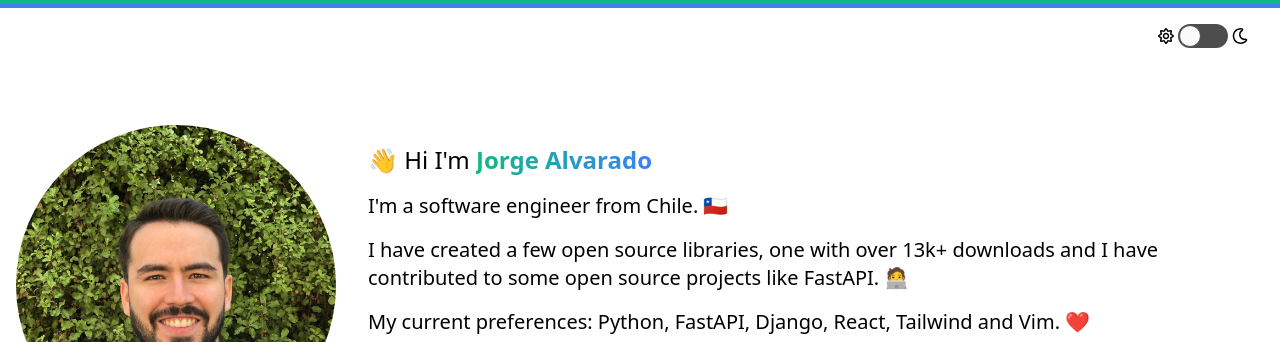
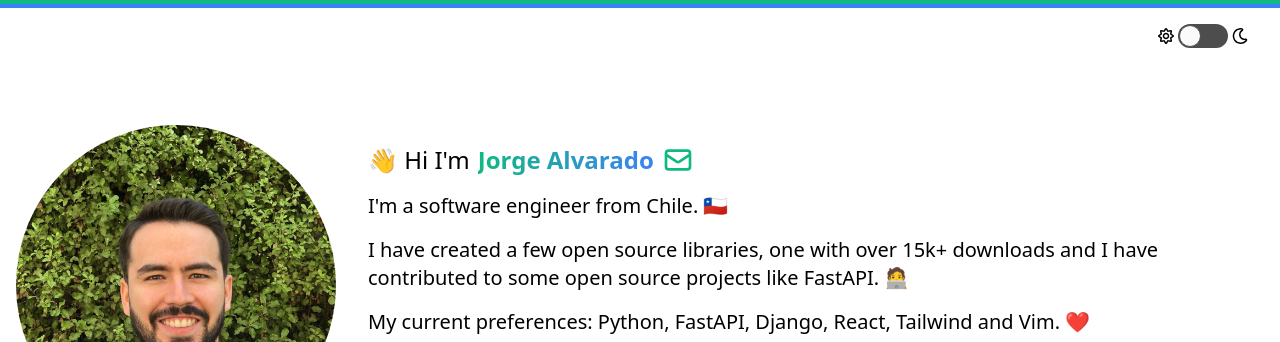
Before and after one commit to jalvaradosegura/jorgealvarado-me, a React (Create React App) app: page / in a window 1280 px wide. Shown: the top 342 px of the page. Built offline with nearby package versions, Linux system fonts and the light colour scheme.

Commit message:
Add email button

```diff
--- a/src/components/BioText.js
+++ b/src/components/BioText.js
@@ -1,19 +1,41 @@
 import BioSocialIcons from "./BioSocialIcons"
+
+const EmailSVG = () => {
+  return (
+    <svg
+      xmlns="http://www.w3.org/2000/svg"
+    className="h-8 w-8 text-primary ml-2 hover:text-secondary cursor-pointer"
+      fill="none"
+      viewBox="0 0 24 24"
+      stroke="currentColor"
+      stroke-width="2"
+    >
+      <path
+        stroke-linecap="round"
+        stroke-linejoin="round"
+        d="M3 8l7.89 5.26a2 2 0 002.22 0L21 8M5 19h14a2 2 0 002-2V7a2 2 0 00-2-2H5a2 2 0 00-2 2v10a2 2 0 002 2z"
+      />
+    </svg>
+  )
+}
 
 const BioText = () => {
   return (
     <div className="dark:bg-gray-700 dark:text-white p-8">
-      <h1 className="text-2xl">
+      <h1 className="text-2xl flex items-center">
         👋 Hi {"I'm"}{" "}
-        <span className="bg-gradient-to-r from-primary dark:via-purple-300 to-secondary text-transparent bg-clip-text font-bold">
+        <span className="bg-gradient-to-r from-primary dark:via-purple-300 to-secondary text-transparent bg-clip-text font-bold ml-2">
           Jorge Alvarado
         </span>
+        <a href="mailto: alvaradosegurajorge@gmail.com">
+          <EmailSVG />
+        </a>
       </h1>
 
       <p className="text-xl pt-4">{"I'm"} a software engineer from Chile. 🇨🇱</p>
 
       <p className="text-xl pt-4">
-        I have created a few open source libraries, one with over 13k+ downloads
+        I have created a few open source libraries, one with over 15k+ downloads
         and I have contributed to some open source projects like FastAPI. 🧑‍💻
       </p>
 
```
